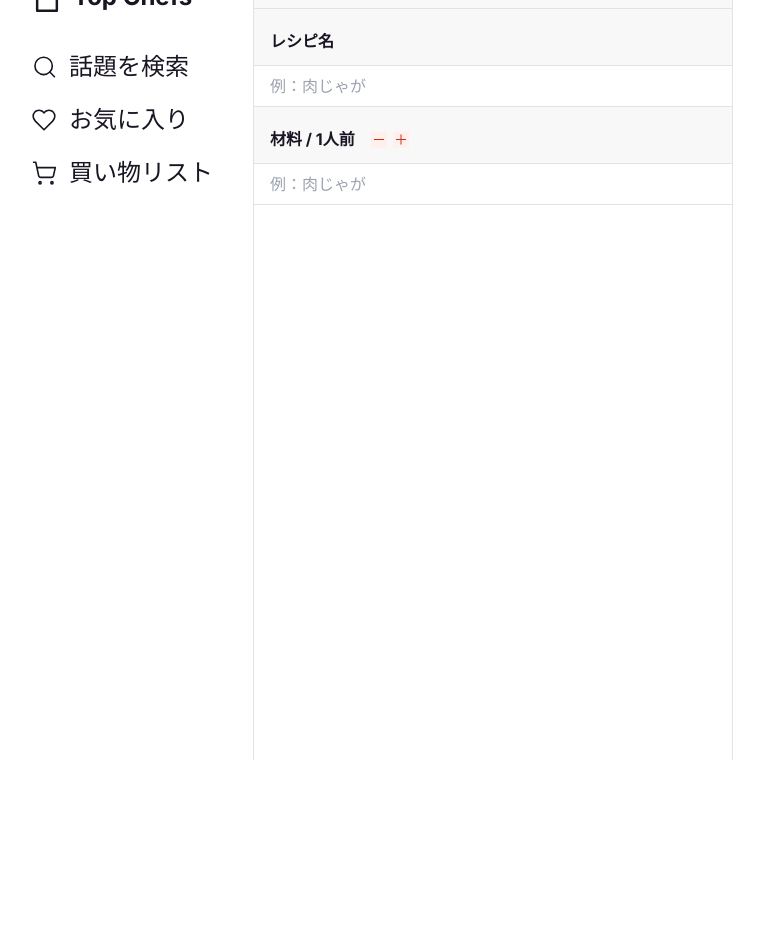
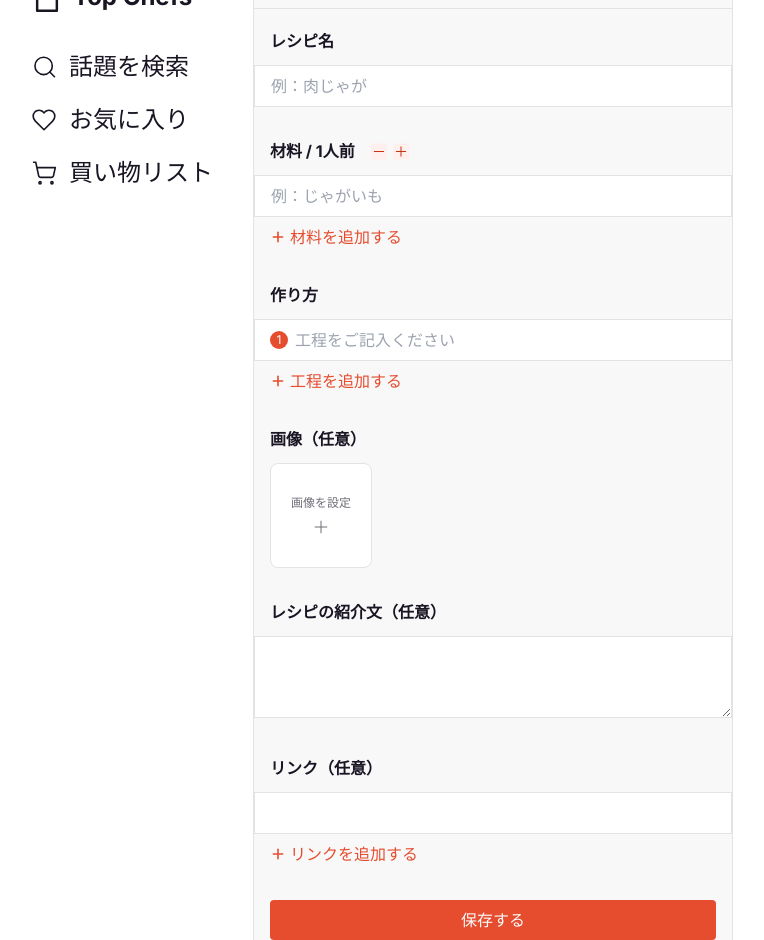
Before and after one commit to qin-team-recipe/01-frontend, a Next.js app: page /my-recipe/new in a window 1280 px wide. Shown: the part 40-980 px from the top of the page, without its empty margins (268-1032 px from the left). Before the commit the page ends 800 px from the top, so only its background shows below. Built offline with nearby package versions, Linux system fonts and the light colour scheme.

Commit message:
画面表示作成

```diff
--- a/src/app/my-recipe/new/my-recipe-new.module.scss
+++ b/src/app/my-recipe/new/my-recipe-new.module.scss
@@ -23,43 +23,3 @@
   font-weight: 700;
   color: rgba(2, 0, 16, 0.57);
 }
-
-.list {
-  border-top: solid 1px #e4e2e4;
-}
-
-.list-title {
-  position: relative;
-  display: flex;
-  gap: 16px;
-  align-items: center;
-  padding: 20px 16px 12px;
-  font-size: 16px;
-  font-weight: bold;
-  border-bottom: solid 1px #e4e2e4;
-}
-
-.input-text {
-  display: block;
-  width: 100%;
-  padding: 8px 16px;
-  font-size: 16px;
-  border-bottom: solid 1px #e4e2e4;
-
-  &:focus-visible {
-    border: 1px solid #0f83fd;
-    outline: none;
-  }
-}
-
-.count-button {
-  @include hover-active {
-    opacity: 0.7;
-  }
-}
-
-.count-list {
-  display: flex;
-  gap: 6px;
-  align-items: center;
-}
--- a/src/app/my-recipe/new/page.tsx
+++ b/src/app/my-recipe/new/page.tsx
@@ -1,80 +1,32 @@
-"use client";
-
-import Image from "next/image";
 import Link from "next/link";
-import React, { useState } from "react";
+import React from "react";
 
 import { IconClose } from "@/components/Icon";
+import { RecipeEdit } from "@/components/RecipeEdit";
 
 import styles from "./my-recipe-new.module.scss";
 
-// export const metadata = {
-//   title: "マイレシピ新規作成",
-// };
+export const metadata = {
+  title: "マイレシピ新規作成",
+};
 
 export default function Home() {
-  const [peopleCount, setPeopleCount] = useState(1);
   return (
     <main className={styles.page}>
-      {/* head */}
+      {/* TODO: headerコンポーネントに差し替える */}
       <div className={styles.head}>
         <button
+          // TODO: 保存か破棄かを選択できる確認モーダルを表示させる（未実装）
           className={styles["close-button"]}
           title="保存もしくは削除するか確認する"
-          onClick={() => {
-            alert("保存か破棄かを選択できる確認モーダルを表示させる（未実装）");
-          }}
         >
           <IconClose color={"#1A1523"} />
         </button>
-        <Link
-          href="" // TODO: 下書き一覧ページに遷移させる
-          className={styles["list-button"]}
-        >
+        <Link href="/my-recipe/drafts" className={styles["list-button"]}>
           下書き一覧
         </Link>
       </div>
-      {/* body */}
-      <div className={styles.list}>
-        <div className={styles["list-title"]}>レシピ名</div>
-        <input
-          className={styles["input-text"]}
-          placeholder="例：肉じゃが"
-          type="text"
-        />
-        <div className={styles["list-title"]}>
-          <span>材料 / {peopleCount}人前</span>
-          <div className={styles["count-list"]}>
-            <button
-              className={styles["count-button"]}
-              onClick={() => setPeopleCount((prev) => prev - 1)}
-            >
-              <Image
-                src="/icon/tabler-icon-minus.svg"
-                width={16}
-                height={16}
-                alt=""
-              />
-            </button>
-            <button
-              className={styles["count-button"]}
-              onClick={() => setPeopleCount((prev) => prev + 1)}
-            >
-              <Image
-                src="/icon/tabler-icon-plus.svg"
-                width={16}
-                height={16}
-                alt=""
-              />
-            </button>
-          </div>
-        </div>
-        <input
-          className={styles["input-text"]}
-          placeholder="例：肉じゃが"
-          type="text"
-        />
-      </div>
+      <RecipeEdit type="new" />
     </main>
   );
 }
--- /dev/null
+++ b/src/components/RecipeEdit/RecipeEdit.module.scss
@@ -0,0 +1,187 @@
+@import "@/styles/mixin";
+
+.list {
+  border-top: solid 1px #e4e2e4;
+}
+
+.list-title {
+  position: relative;
+  display: flex;
+  gap: 16px;
+  align-items: center;
+  padding: 20px 16px 12px;
+  font-size: 16px;
+  font-weight: bold;
+
+  &:not(:first-child) {
+    padding-top: 32px;
+  }
+}
+
+.input-text {
+  display: block;
+  width: 100%;
+  padding: 8px 16px;
+  font-size: 16px;
+  border: solid 1px #e4e2e4;
+
+  &:focus-visible {
+    border: 1px solid #0f83fd;
+    outline: none;
+  }
+}
+
+.count-button {
+  @include hover-active {
+    opacity: 0.7;
+  }
+
+  &:disabled {
+    pointer-events: none;
+  }
+}
+
+.count-list {
+  display: flex;
+  gap: 6px;
+  align-items: center;
+}
+
+.plus-button {
+  display: inline-flex;
+  gap: 4px;
+  align-items: center;
+  margin-top: 8px;
+  color: #e54d2e;
+
+  @include hover-active {
+    opacity: 0.7;
+  }
+}
+
+.plus-button-icon {
+  display: inline-flex;
+  width: 16px;
+  height: 16px;
+
+  svg {
+    display: block;
+    width: 100%;
+    height: 100%;
+  }
+}
+
+.list-how {
+  position: relative;
+}
+
+.number-icon {
+  position: absolute;
+  top: 50%;
+  left: 16px;
+  display: flex;
+  align-items: center;
+  justify-content: center;
+  width: 18px;
+  height: 18px;
+  font-size: 12px;
+  color: #fdfcfd;
+  background-color: #e54d2e;
+  border-radius: 50%;
+  transform: translateY(-50%);
+}
+
+.input-how {
+  display: block;
+  width: 100%;
+  padding: 8px 16px 8px 40px;
+  font-size: 16px;
+  border: solid 1px #e4e2e4;
+
+  &:focus-visible {
+    border: 1px solid #0f83fd;
+    outline: none;
+  }
+}
+
+.input-file {
+  position: absolute;
+  width: 1px;
+  height: 1px;
+  overflow: hidden;
+  clip: rect(0 0 0 0);
+  clip-path: inset(50%);
+  white-space: nowrap;
+}
+
+.file-button {
+  display: flex;
+  flex-direction: column;
+  gap: 5px;
+  align-items: center;
+  justify-content: center;
+  padding: 30px 20px;
+  font-size: 12px;
+  color: #6f6e77;
+  background: #fff;
+  border: 1px solid #e4e2e4;
+  border-radius: 8px;
+}
+
+.file-button-icon {
+  display: block;
+  width: 20px;
+  height: 20px;
+
+  svg {
+    display: block;
+    width: 100%;
+    height: 100%;
+    stroke-width: 1px;
+  }
+}
+
+.textarea {
+  width: 100%;
+  padding: 16px;
+  border: solid 1px #e4e2e4;
+
+  &:focus-visible {
+    border: 1px solid #0f83fd;
+    outline: none;
+  }
+}
+
+.button-area {
+  display: flex;
+  gap: 16px;
+  justify-content: center;
+  padding-inline: 16px;
+  margin-top: 32px;
+}
+
+%button {
+  display: flex;
+  align-items: center;
+  justify-content: center;
+  width: 100%;
+  padding: 8px 12px;
+  font-size: 16px;
+  border-radius: 4px;
+
+  @include hover-active {
+    opacity: 0.7;
+  }
+}
+
+.button {
+  @extend %button;
+  color: #fdfcfd;
+  background-color: #e54d2e;
+}
+
+.button-delete {
+  @extend %button;
+  color: #e54d2e;
+  border: 1px solid;
+}
--- /dev/null
+++ b/src/components/RecipeEdit/RecipeEdit.tsx
@@ -0,0 +1,132 @@
+"use client";
+
+import Image from "next/image";
+import React, { useState } from "react";
+
+import { IconPlus } from "@/components/Icon";
+
+import styles from "./RecipeEdit.module.scss";
+
+type RecipeEditProps = {
+  type: "new" | "edit";
+};
+
+export const RecipeEdit = ({ type }: RecipeEditProps) => {
+  const [peopleCount, setPeopleCount] = useState(1);
+
+  return (
+    <div className={styles.list}>
+      <div className={styles["list-title"]}>レシピ名</div>
+      <input
+        className={styles["input-text"]}
+        placeholder="例：肉じゃが"
+        type="text"
+      />
+      <div className={styles["list-title"]}>
+        <span>材料 / {peopleCount}人前</span>
+        <div className={styles["count-list"]}>
+          <button
+            disabled={peopleCount === 1}
+            className={styles["count-button"]}
+            onClick={() => setPeopleCount((prev) => prev - 1)}
+          >
+            <Image
+              src="/icon/tabler-icon-minus.svg"
+              width={16}
+              height={16}
+              alt=""
+            />
+          </button>
+          <button
+            className={styles["count-button"]}
+            onClick={() => setPeopleCount((prev) => prev + 1)}
+          >
+            <Image
+              src="/icon/tabler-icon-plus.svg"
+              width={16}
+              height={16}
+              alt=""
+            />
+          </button>
+        </div>
+      </div>
+      <input
+        className={styles["input-text"]}
+        placeholder="例：じゃがいも"
+        type="text"
+      />
+      <div className="inner">
+        <button
+          type="button"
+          className={styles["plus-button"]}
+          onClick={() =>
+            alert("TODO: 材料を追加するボタンを押下したときの処理")
+          }
+        >
+          <span className={styles["plus-button-icon"]}>
+            <IconPlus color="#E54D2E" />
+          </span>
+          材料を追加する
+        </button>
+      </div>
+      <div className={styles["list-title"]}>作り方</div>
+      <div className={styles["list-how"]}>
+        {/* TODO:リスト順に設定する */}
+        <span className={styles["number-icon"]}>1</span>
+        <input
+          className={styles["input-how"]}
+          placeholder="工程をご記入ください"
+          type="text"
+        />
+      </div>
+      <div className="inner">
+        <button
+          type="button"
+          className={styles["plus-button"]}
+          onClick={() =>
+            alert("TODO: 工程を追加するボタンを押下したときの処理")
+          }
+        >
+          <span className={styles["plus-button-icon"]}>
+            <IconPlus color="#E54D2E" />
+          </span>
+          工程を追加する
+        </button>
+      </div>
+      <div className={styles["list-title"]}>画像（任意）</div>
+      <div className="inner">
+        <input type="file" className={styles["input-file"]} />
+        {/* TODO: 下記ボタンを押下すると画像登録できるように調整 */}
+        <button type="button" className={styles["file-button"]}>
+          画像を設定
+          <span className={styles["file-button-icon"]}>
+            <IconPlus color="#6f6e77" />
+          </span>
+        </button>
+      </div>
+      <div className={styles["list-title"]}>レシピの紹介文（任意）</div>
+      <textarea className={styles.textarea} />
+      <div className={styles["list-title"]}>リンク（任意）</div>
+      <input className={styles["input-text"]} type="text" />
+      <div className="inner">
+        <button type="button" className={styles["plus-button"]}>
+          <span className={styles["plus-button-icon"]}>
+            <IconPlus color="#E54D2E" />
+          </span>
+          リンクを追加する
+        </button>
+      </div>
+      {/* TODO: 保存・削除ボタンを押下したときの処理 */}
+      <div className={styles["button-area"]}>
+        <button type="button" className={styles.button}>
+          保存する
+        </button>
+        {type === "edit" && (
+          <button type="button" className={styles["button-delete"]}>
+            削除する
+          </button>
+        )}
+      </div>
+    </div>
+  );
+};
--- /dev/null
+++ b/src/components/RecipeEdit/index.tsx
@@ -0,0 +1 @@
+export { RecipeEdit } from "@/components/RecipeEdit/RecipeEdit";
```
